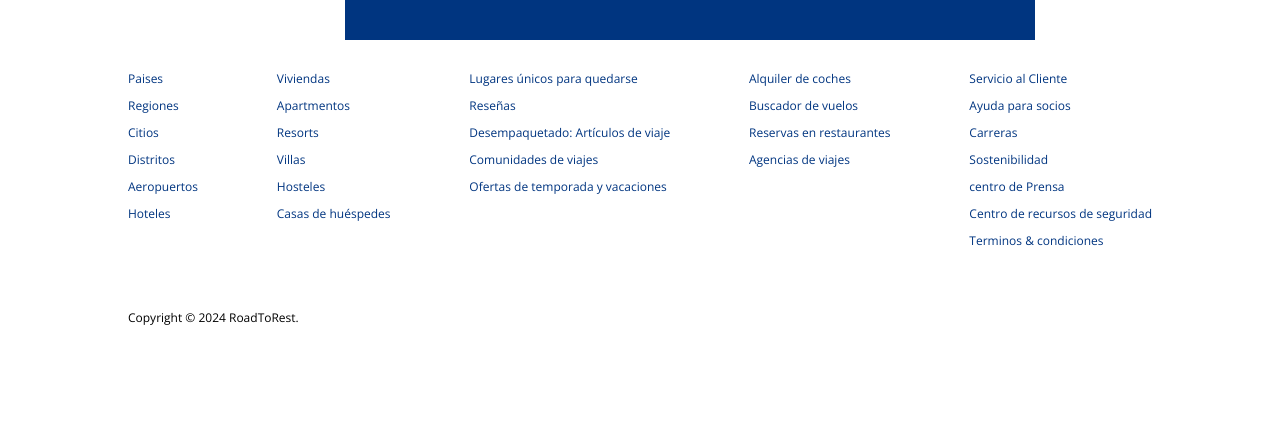
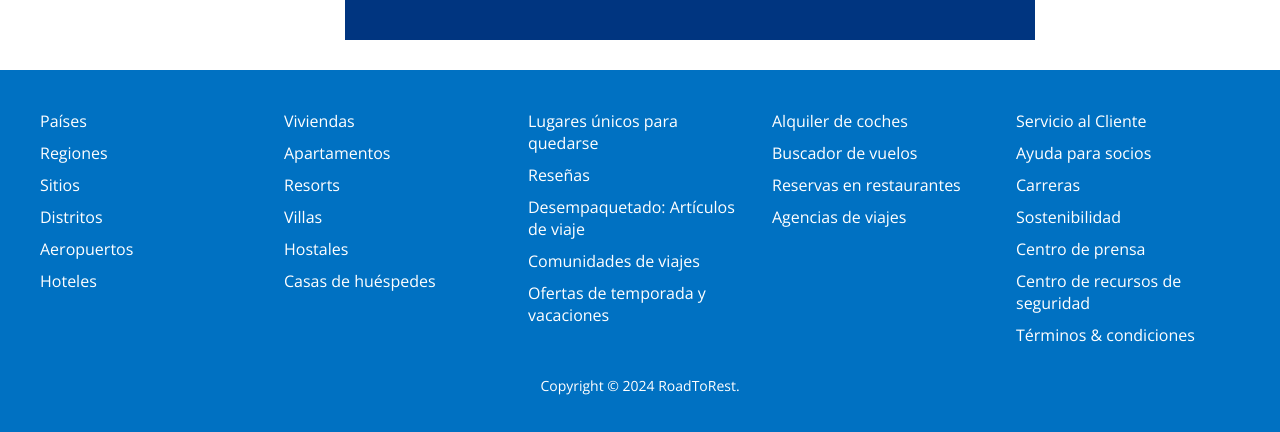
Before and after one commit to HerneyGonzalez/booking-web, a React (Create React App) app in the folder client/: page / in a window 1280 px wide. Shown: the part 1353-1785 px from the top of the page. Before the commit the page ends 1679 px from the top, so only its background shows below. Built offline with nearby package versions, Linux system fonts and the light colour scheme; no server answers.

Commit message:
footer cute

```diff
--- a/client/src/components/footer/Footer.jsx
+++ b/client/src/components/footer/Footer.jsx
@@ -5,42 +5,42 @@ const Footer = () => {
     <div className="footer">
       <div className="fLists">
         <ul className="fList">
-          <li className="fListItem">Paises</li>
+          <li className="fListItem">Países</li>
           <li className="fListItem">Regiones</li>
-          <li className="fListItem">Citios</li>
+          <li className="fListItem">Sitios</li>
           <li className="fListItem">Distritos</li>
           <li className="fListItem">Aeropuertos</li>
           <li className="fListItem">Hoteles</li>
         </ul>
         <ul className="fList">
-          <li className="fListItem">Viviendas </li>
-          <li className="fListItem">Apartmentos </li>
-          <li className="fListItem">Resorts </li>
+          <li className="fListItem">Viviendas</li>
+          <li className="fListItem">Apartamentos</li>
+          <li className="fListItem">Resorts</li>
           <li className="fListItem">Villas</li>
-          <li className="fListItem">Hosteles</li>
+          <li className="fListItem">Hostales</li>
           <li className="fListItem">Casas de huéspedes</li>
         </ul>
         <ul className="fList">
-          <li className="fListItem">Lugares únicos para quedarse </li>
+          <li className="fListItem">Lugares únicos para quedarse</li>
           <li className="fListItem">Reseñas</li>
-          <li className="fListItem">Desempaquetado: Artículos de viaje </li>
-          <li className="fListItem">Comunidades de viajes </li>
-          <li className="fListItem">Ofertas de temporada y vacaciones </li>
+          <li className="fListItem">Desempaquetado: Artículos de viaje</li>
+          <li className="fListItem">Comunidades de viajes</li>
+          <li className="fListItem">Ofertas de temporada y vacaciones</li>
         </ul>
         <ul className="fList">
-          <li className="fListItem">Alquiler de coches </li>
+          <li className="fListItem">Alquiler de coches</li>
           <li className="fListItem">Buscador de vuelos</li>
-          <li className="fListItem">Reservas en restaurantes </li>
-          <li className="fListItem">Agencias de viajes </li>
+          <li className="fListItem">Reservas en restaurantes</li>
+          <li className="fListItem">Agencias de viajes</li>
         </ul>
         <ul className="fList">
           <li className="fListItem">Servicio al Cliente</li>
           <li className="fListItem">Ayuda para socios</li>
           <li className="fListItem">Carreras</li>
           <li className="fListItem">Sostenibilidad</li>
-          <li className="fListItem">centro de Prensa</li>
+          <li className="fListItem">Centro de prensa</li>
           <li className="fListItem">Centro de recursos de seguridad</li>
-          <li className="fListItem">Terminos & condiciones</li>
+          <li className="fListItem">Términos & condiciones</li>
         </ul>
       </div>
       <div className="fText">Copyright © 2024 RoadToRest.</div>
--- a/client/src/components/footer/footer.css
+++ b/client/src/components/footer/footer.css
@@ -1,23 +1,50 @@
-.footer{
+
+    .footer {
+      background-color: #0071c2; /* Fondo azul rey oscuro */
+      color: white; /* Texto en blanco */
+      padding: 40px 20px;
+      display: flex;
+      flex-direction: column;
+      align-items: center;
       width: 100%;
-  width: 1024px;
-  font-size: 12px;
     }
 
-.fLists{
+    .fLists {
       width: 100%;
-  display: flex;
-  justify-content: space-between;
-  margin-bottom: 50px;
+      max-width: 1200px;
+      display: grid;
+      grid-template-columns: repeat(auto-fit, minmax(200px, 1fr));
+      gap: 20px;
+      margin-bottom: 20px;
     }
 
-.fList{
+    .fList {
       list-style: none;
       padding: 0;
     }
 
-.fListItem{
+    .fListItem {
       margin-bottom: 10px;
-  color: #003580;
       cursor: pointer;
+      transition: color 0.3s ease;
     }
+
+    .fListItem:hover {
+      color: #febb02; /* Color de hover */
+    }
+
+    .fText {
+      font-size: 14px;
+      text-align: center;
+    }
+
+    @media (max-width: 768px) {
+      .fLists {
+        grid-template-columns: 1fr;
+        gap: 10px;
+      }
+
+      .fList {
+        margin-bottom: 20px;
+      }
+    }
```
Lines whose indentation alone changed are shown as unchanged.
